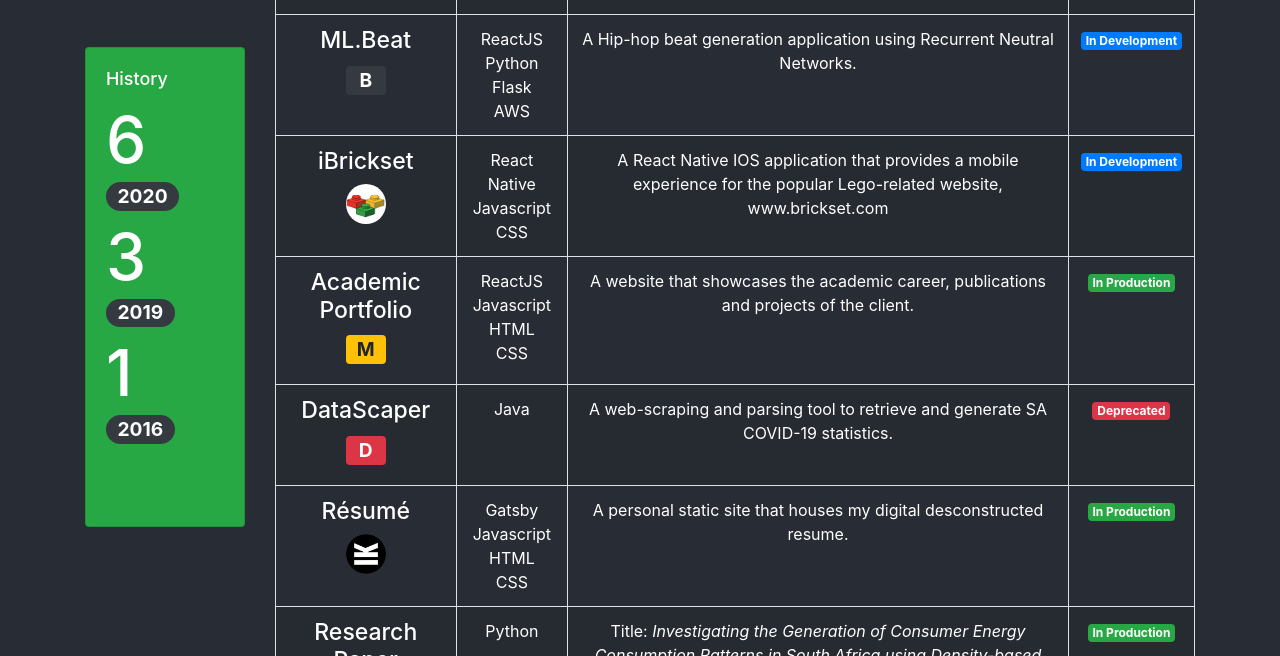
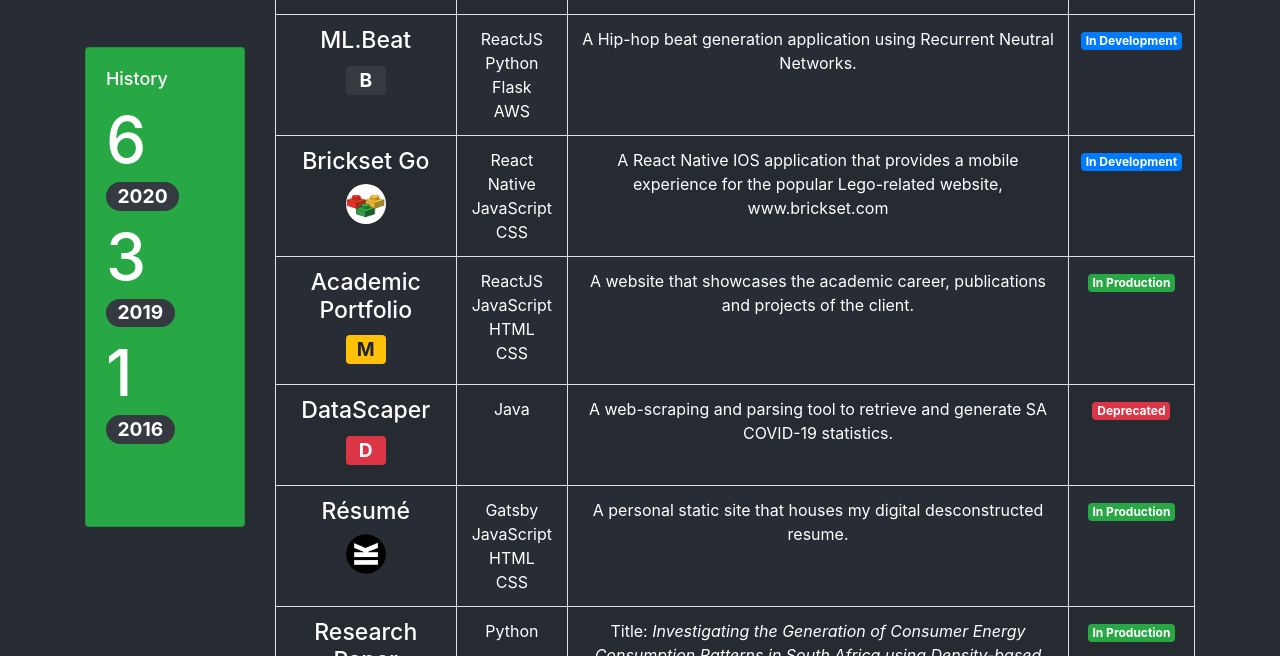
Before and after one commit to kialanpillay/showcase, a React (Create React App) app in the folder website/: page / in a window 1280 px wide. Shown: the part 3540-4196 px from the top of the page. Built offline with nearby package versions, Linux system fonts and the light colour scheme.

Commit message:
Update Projects.js

```diff
--- a/website/src/Projects.js
+++ b/website/src/Projects.js
@@ -155,7 +155,7 @@
               </tr>
               <tr>
                 <td>
-                  <h3>iBrickset</h3>
+                  <h3>Brickset Go</h3>
                   <img
                     width="40"
                     src={brickset}
@@ -164,7 +164,7 @@
                   ></img>
                 </td>
                 <td>
-                  React Native <br /> Javascript <br /> CSS
+                  React Native <br /> JavaScript <br /> CSS
                 </td>
                 <td>
                   A React Native IOS application that provides a mobile
@@ -185,7 +185,7 @@
                   </h2>
                 </td>
                 <td>
-                  ReactJS <br /> Javascript <br /> HTML <br /> CSS
+                  ReactJS <br /> JavaScript <br /> HTML <br /> CSS
                 </td>
                 <td>
                   A website that showcases the academic career, publications and
@@ -224,7 +224,7 @@
                   ></img>
                 </td>
                 <td>
-                  Gatsby <br /> Javascript <br /> HTML <br /> CSS{" "}
+                  Gatsby <br /> JavaScript <br /> HTML <br /> CSS{" "}
                 </td>
                 <td>
                   A personal static site that houses my digital desconstructed
```
